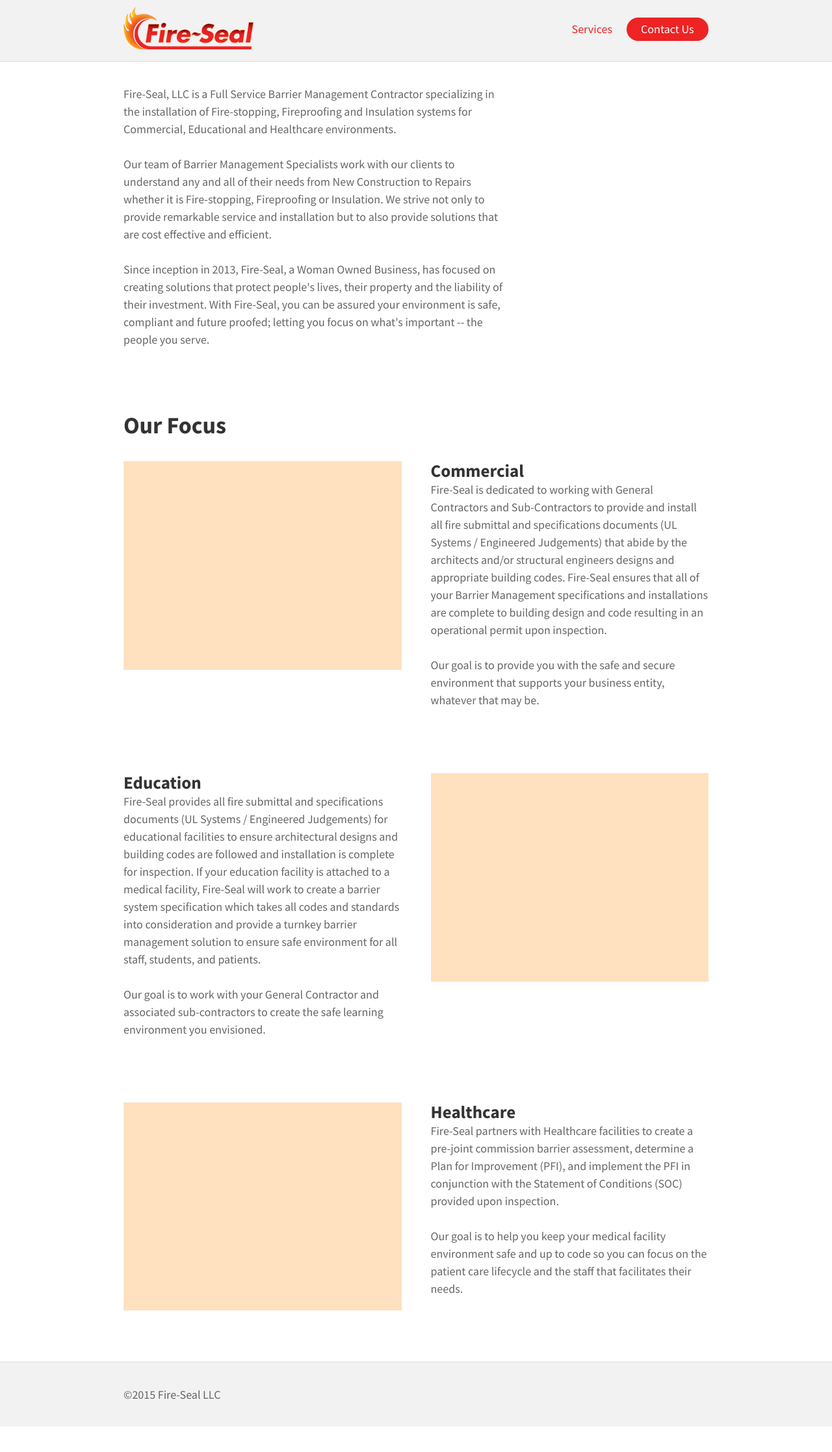
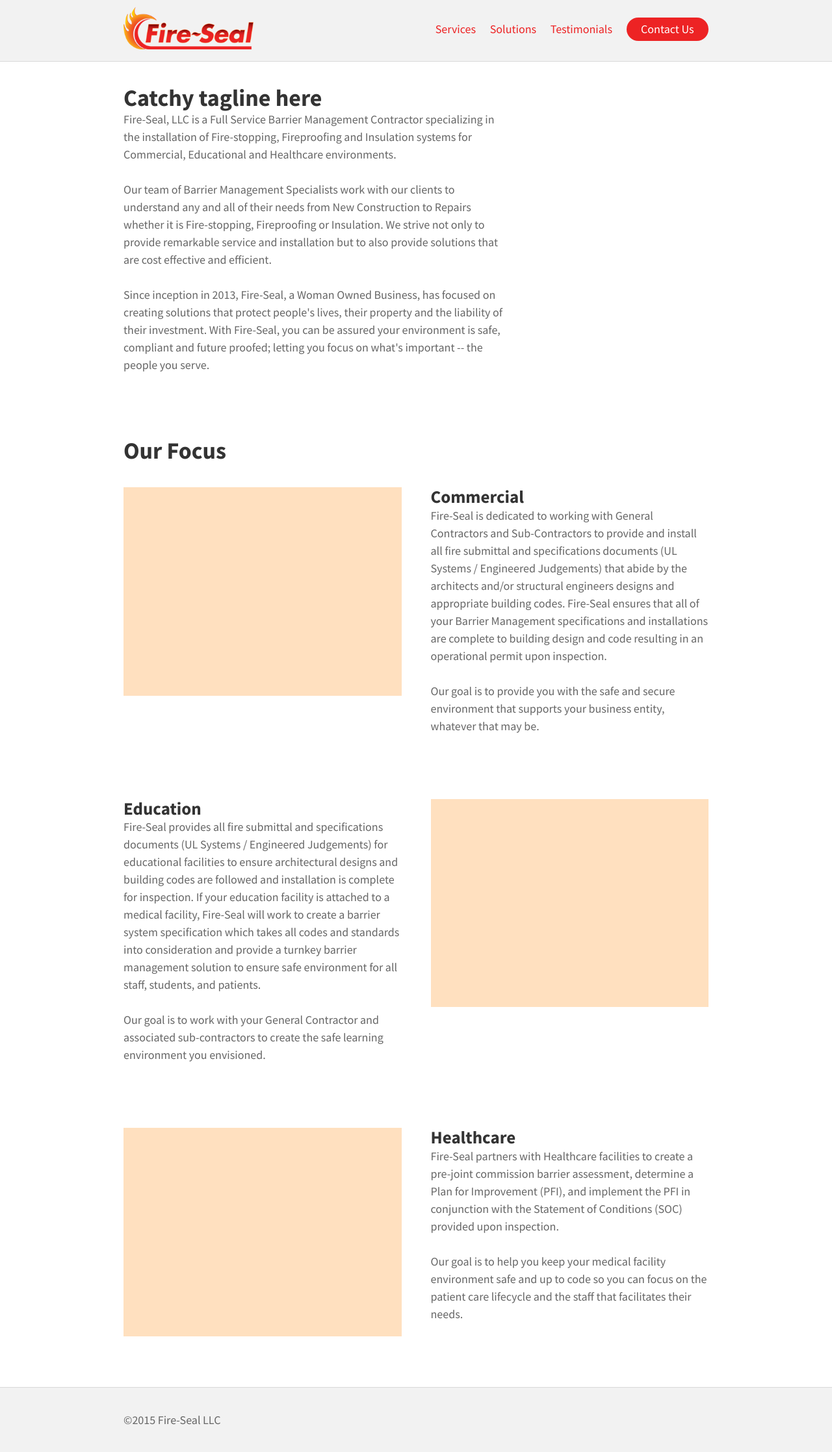
Before and after one commit to timteeling/fire-seal, a Jekyll site: the page built from index.html, in a window 1280 px wide. Shown: the whole page at 65% size. Built offline with Jekyll 4.4.1, drawn with Linux system fonts in a browser that asks for light colours; before the commit the page ends 2196 px from its top, so only the background shows below that.

Commit message:
Added solutions and testimonials

```diff
--- a/_includes/header.html
+++ b/_includes/header.html
@@ -2,16 +2,15 @@
 
   <div class="container">
 
-    <a class="logo" href="/dev/fire-seal/">
+    <a class="logo" href="/">
       <img src="/img/fire-seal-logo.png" alt="Fire-Seal">
     </a>
 
     <nav class="site-nav">
-      <!-- <a href="#" class="menu-icon">
-        Menu
-      </a> -->
-          <a class="page-link" href="/dev/fire-seal/services">Services</a>
-          <a class="page-link btn" href="/dev/fire-seal/contact">Contact Us</a>
+      <a href="/services">Services</a>
+      <a href="/solutions">Solutions</a>
+      <a href="/testimonials">Testimonials</a>
+      <a class="btn" href="/contact">Contact Us</a>
     </nav>
 
   </div>
--- a/_sass/_layout.scss
+++ b/_sass/_layout.scss
@@ -41,24 +41,32 @@
   max-width: 50em;
 }
 
+.onehalf,
+.onethird,
+.twothirds {
+  margin-bottom: 2em;
+}
+
 
 @include breakpoint(small) {
-  .onehalf {
-    width: 47.5%;
+  .onehalf,
+  .onethird,
+  .twothirds {
+    margin-bottom: 0;
     float: left;
     margin-right: 5%;
   }
 
+  .onehalf {
+    width: 47.5%;
+  }
+
   .onethird {
     width: 30%;
-    float: left;
-    margin-right: 5%;
   }
 
   .twothirds {
     width: 65%;
-    float: left;
-    margin-right: 5%;
   }
 
   .last {
--- a/_sass/_normalize.scss
+++ b/_sass/_normalize.scss
@@ -150,23 +150,61 @@
 }
 
 h1 {
-  font-size: 4em;
+  font-size: 2.5em;
+  @include breakpoint(small) {
+    font-size: 4em;
+  }
   margin-top: 1em;
 }
 
 h2 {
   font-size: 2em;
-  margin-bottom: 1em;
 }
 
 h3 {
   font-size: 1.5em;
 }
 
-
-
 p {
   margin: 0 0 1.5em;
+}
+
+.mt {
+  margin-top: 1em;
+}
+
+.mb {
+  margin-bottom: 1em;
+}
+
+blockquote {
+  font-style: italic;
+  font-size: 1.25em;
+  font-weight: 300;
+  line-height: 1.2;
+  border-top: .125em solid $color-brand;
+  border-bottom: .125em solid $color-brand;
+  margin: 2em 0;
+  padding: 1em 0 1em 1em;
+  position: relative;
+}
+
+blockquote:before {
+  content: '“';
+  position: absolute;
+  top: -.0625em;
+  left: -.375em;
+  font-size: 8em;
+  font-weight: bold;
+  line-height: 1;
+  color: $color-brand;
+}
+
+cite {
+  display: block;
+  font-size: .75em;
+  font-style: normal;
+  font-weight: 400;
 }
 
 /**
--- a/index.html
+++ b/index.html
@@ -3,7 +3,7 @@
 ---
 <div class="row">
   <div class="twothirds">
-
+    <h2>Catchy tagline here</h2>
     <p>Fire-Seal, LLC is a Full Service Barrier Management Contractor specializing in the installation of Fire-stopping, Fireproofing and Insulation systems for Commercial, Educational and Healthcare environments.</p>
 
     <p>Our team of Barrier Management Specialists work with our clients to understand any and all of their needs from New Construction to Repairs whether it is Fire-stopping, Fireproofing or Insulation. We strive not only to provide remarkable service and installation but to also provide solutions that are cost effective and efficient.</p>
@@ -13,7 +13,7 @@
 </div>
 
 <div class="row">
-  <h2>Our Focus</h2>
+  <h2 class="mb">Our Focus</h2>
 
 <div class="onehalf">
   <div class="crop"></div>
```
Also changed, not shown: _posts/2015-08-17-welcome-to-jekyll.markdown (deleted, +0 -25 lines), solutions.md (added, +44 -0 lines), testimonials.md (added, +37 -0 lines).
